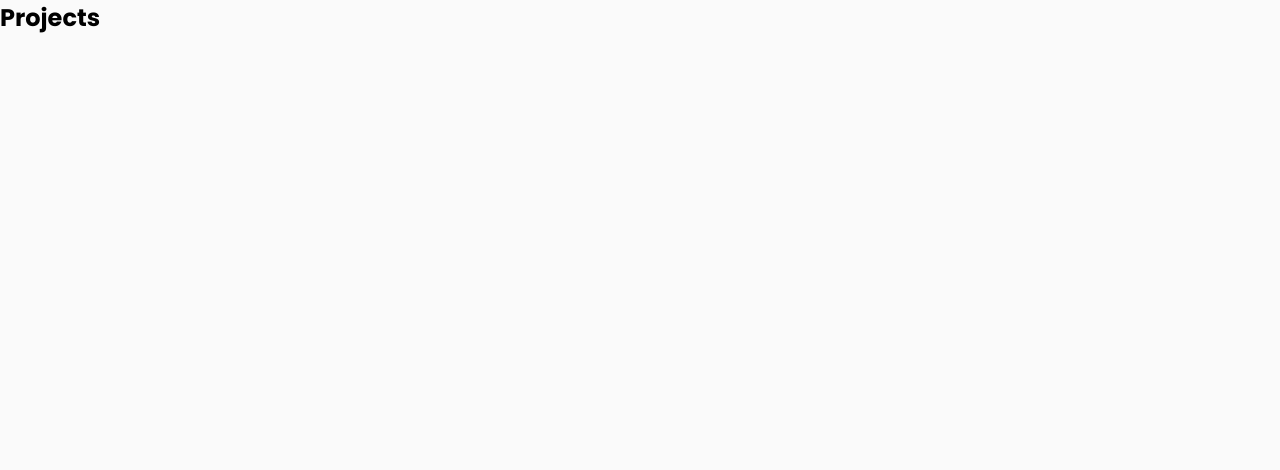
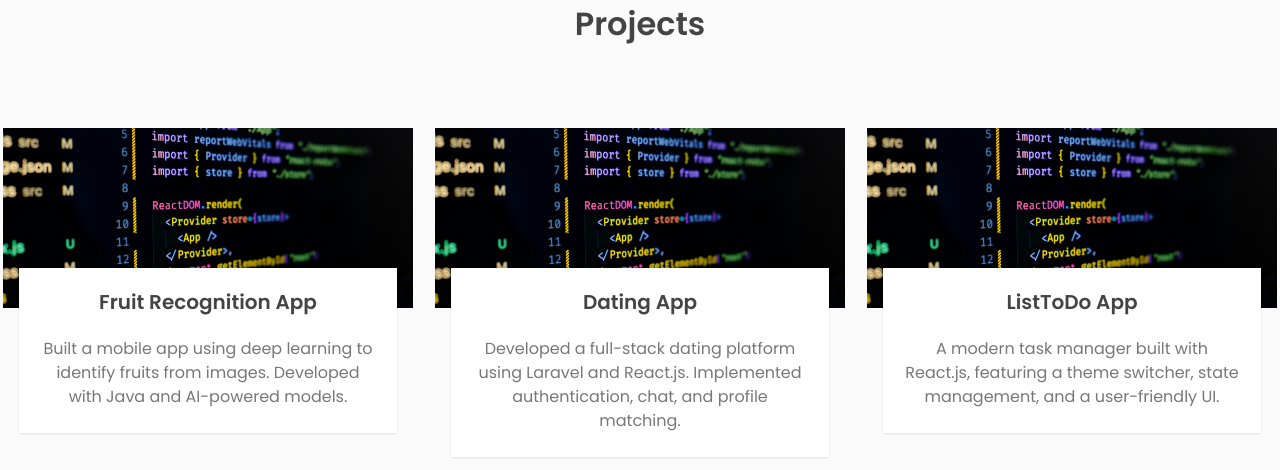
Before and after one commit to HseinKt/Portfolio, a React (Vite) app: page /projects in a window 1280 px wide. Shown: the top 470 px of the page. Built offline with nearby package versions, Linux system fonts and the light colour scheme.

Commit message:
Finished Projects section with a nice animation

```diff
--- a/src/CSS/Header.css
+++ b/src/CSS/Header.css
@@ -11,6 +11,7 @@
     line-height: 90px;
     padding-inline: var(--padding-inline);
     transition: .3s;
+    z-index: 1000; /* Ensures navbar is always on top */
   }
   .nav-logo {
     position: relative;
--- /dev/null
+++ b/src/CSS/Projects.css
@@ -0,0 +1,74 @@
+.project-container {
+    display: flex;
+    flex-wrap: wrap;
+    justify-content: space-around;
+    gap: 1em;
+    width: 100%;
+}
+.project-box {
+    position: relative;
+    overflow: hidden;
+    width: 32%;
+}
+.project-image {
+    position: relative;
+    width: 100%;
+    height: 180px;
+    overflow: hidden;
+}
+.project-image img{
+    width: 100%;
+    height: 100%;
+    object-fit: cover;
+    overflow: hidden;
+}
+.project-overlay {
+    position: absolute;
+    bottom: -100%;
+    left: 0;
+    display: flex;
+    justify-content: center;
+    align-items: center;
+    width: 100%;
+    height: 100%;
+    background: var(--text-color-third);
+    transition: bottom 0.5s ease-in-out;
+}
+.project-overlay a{
+    font-size: 15px;
+    text-decoration: none;
+    border: 0.2px solid white;
+    padding: 7px ;
+    border-radius: 4px;
+    &:hover {
+        background-color: rgba(30, 33, 197, 0.8);
+        border: 0px;
+        transform: scale(1.1) translateY(-2px);
+    }
+}
+.project-box:hover .project-overlay {
+    bottom: 0;
+}
+
+.project-details {
+    position: relative;
+    display: flex;
+    flex-direction: column;
+    align-items: center;
+    padding: 1.2em;
+    margin-inline: 1em;
+    top: -40px;
+    background: var(--color-white);
+    box-shadow: 0 1px 2px var(--first-shadow-color);
+}
+.project-details p {
+    line-height: 1.5;
+    color: #777;
+    text-align: center;
+    margin-bottom: 5px;
+}
+ .project-details a {
+    color: var(--first-color);
+    text-decoration: none;
+    transition: color 0.3s ease;
+}
--- a/src/pages/Projects.jsx
+++ b/src/pages/Projects.jsx
@@ -1,7 +1,57 @@
+import '../CSS/Projects.css'
+
 const Projects = () => {
     return (
         <>
-        <h2>Projects</h2>
+            <div className="top-header">
+                <h1>Projects</h1>
+            </div>
+            <div className="project-container">
+                <div className="project-box">
+                    <div className="project-image">
+                        <img src="/images/ReactJS image 1.jpg" alt="Project 1" />
+                        <div className="project-overlay">
+                            <a href="https://github.com/HseinKt/Fruit-Recognition.git" className="link" target="_blank" rel="noopener noreferre">
+                                🔗
+                            </a>
+                        </div>
+                    </div>
+                    <div className="project-details">
+                        <h3>Fruit Recognition App</h3>
+                        <p>Built a mobile app using deep learning to identify fruits from images. Developed with Java and AI-powered models.</p>
+                    </div>
+                </div>
+
+                <div className="project-box">
+                    <div className="project-image">
+                        <img src="/images/ReactJS image 1.jpg" alt="Project 2" />
+                        <div className="project-overlay">
+                            <a href="https://github.com/HseinKt/datingapp.git" className="link" target="_blank" rel="noopener noreferre">
+                                🔗
+                            </a>
+                        </div>
+                    </div>
+                    <div className="project-details">
+                        <h3>Dating App</h3>
+                        <p>Developed a full-stack dating platform using Laravel and React.js. Implemented authentication, chat, and profile matching.</p>
+                    </div>
+                </div>
+
+                 <div className="project-box">
+                    <div className="project-image">
+                        <img src="/images/ReactJS image 1.jpg" alt="Project 3" />
+                        <div className="project-overlay">
+                            <a href="https://github.com/HseinKt/Todo-list.git" className="link" target="_blank" rel="noopener noreferre">
+                                🔗
+                            </a>
+                        </div>
+                    </div>
+                    <div className="project-details">
+                        <h3>ListToDo App</h3>
+                        <p>A modern task manager built with React.js, featuring a theme switcher, state management, and a user-friendly UI.</p>
+                    </div>
+                </div>
+            </div>
         </>
      );
 }
```
Also changed, not shown: public/images/ReactJS image 1.jpg (added).
